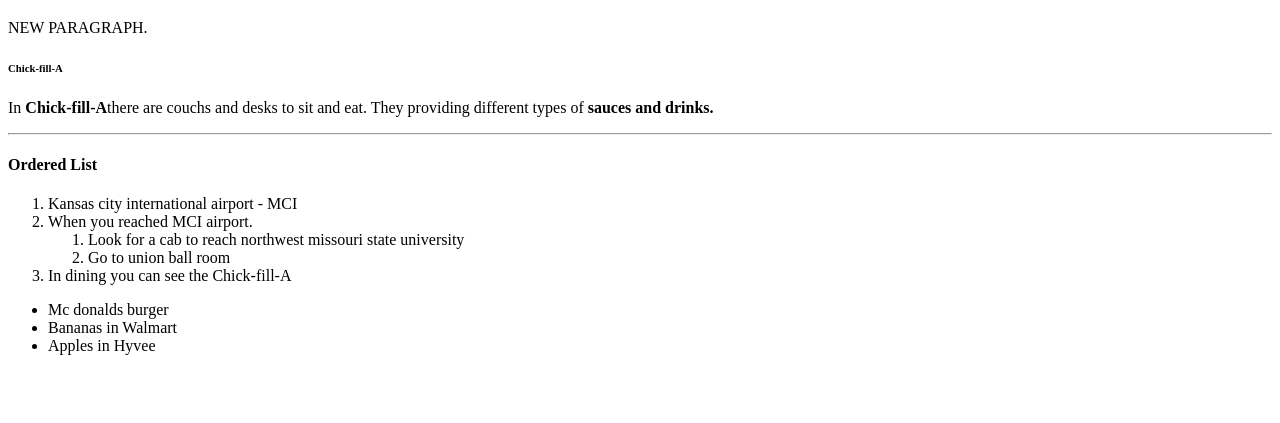
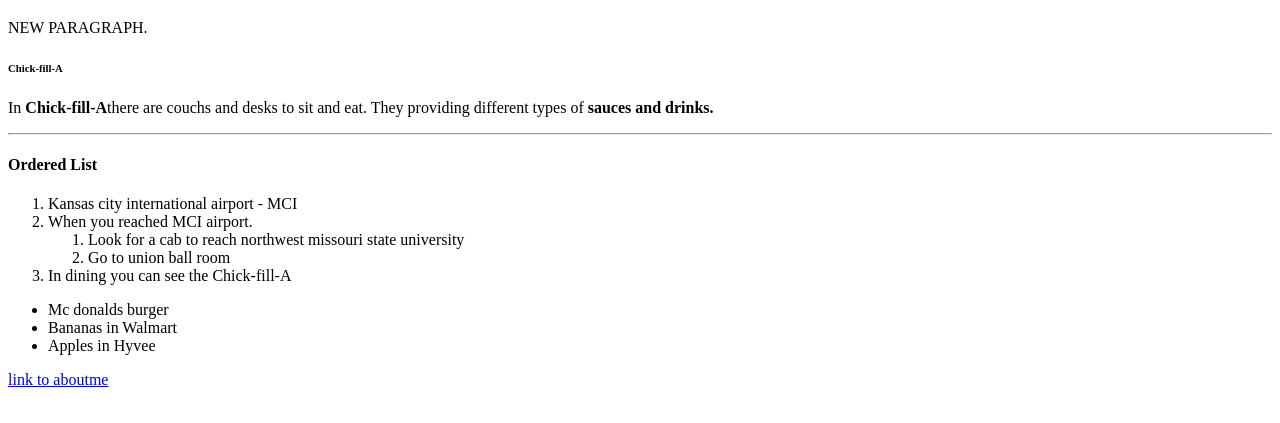
Before and after one commit to 44-563-Web-Apps-S22/webapps-s22-assignment-3-manoj2205, a plain HTML site: page index.html in a window 1280 px wide. Shown: the part 61-484 px from the top of the page. Drawn offline with Linux system fonts and the light colour scheme.

Commit message:
Update index.html
aboutme link is added

```diff
--- a/index.html
+++ b/index.html
@@ -26,6 +26,7 @@
     <li>Bananas in Walmart</li>
     <li>Apples in Hyvee</li>
 </ul>
+<a href="aboutme.html">link to aboutme</a>
 
 
 </body>
```
